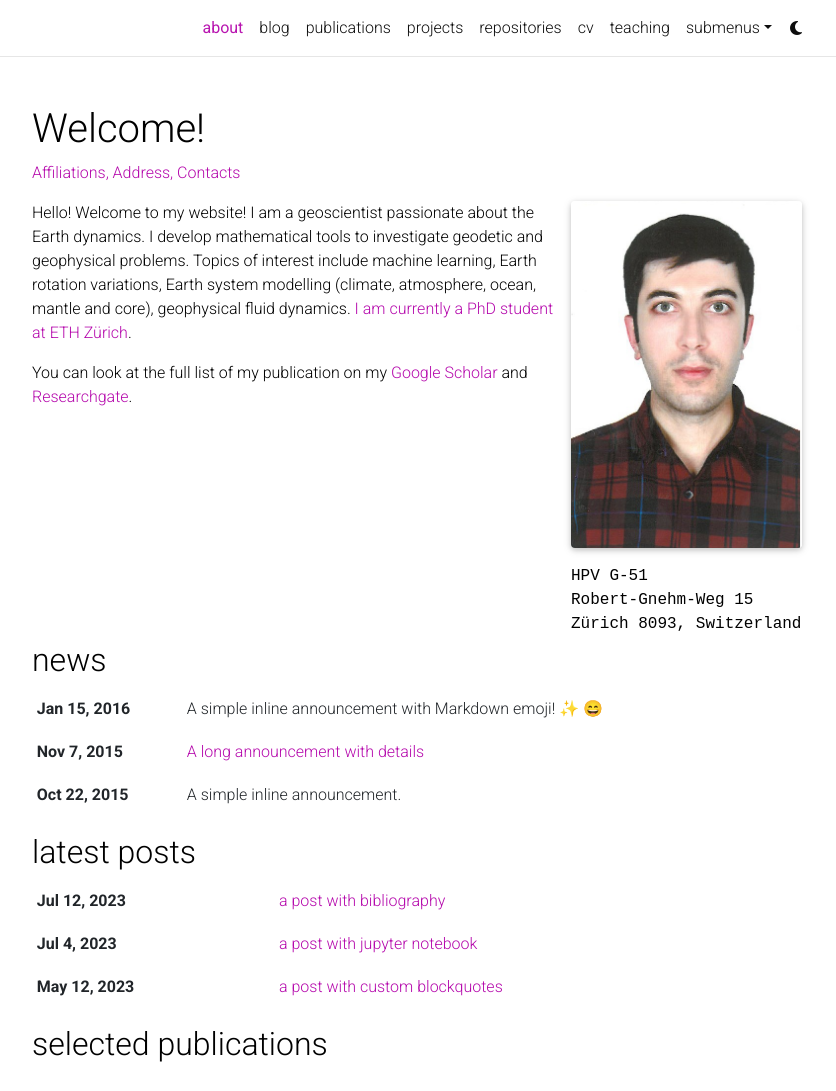
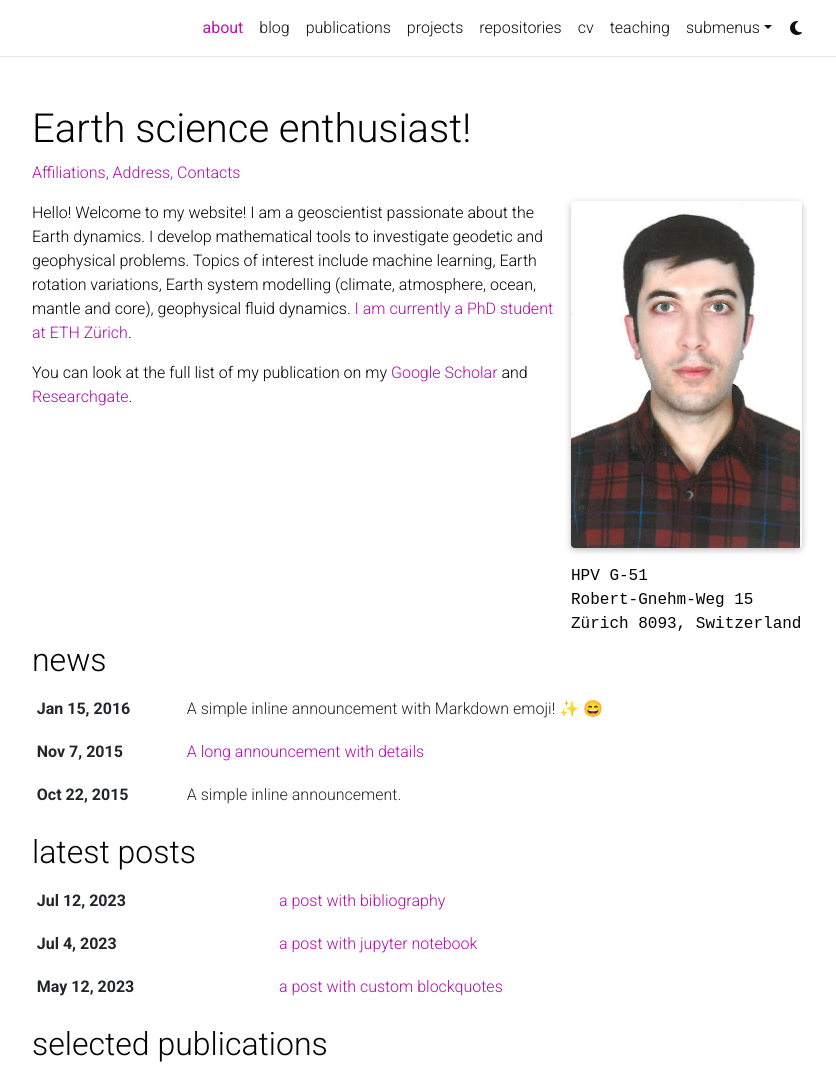
Before and after one commit to mkianis/mkianis.github.io, a Jekyll site: the page built from _pages/about.md, in a window 1280 px wide and 1380 px high, cut to the strip 0-1091 px from the top of the window. Shown: the whole strip, without its empty margins (223-1059 px from the left). Built offline with Jekyll 4.4.1, drawn with Linux system fonts in a browser that asks for light colours; full-size pictures stand in for the smaller copies a plugin makes; emoji names are drawn with the system emoji font; comment, search, counter and statistics services are not loaded; a style sheet for code colours, icons or effects is not loaded.

Commit message:
Update _config.yml

```diff
--- a/_config.yml
+++ b/_config.yml
@@ -2,7 +2,7 @@
 # Site settings
 # -----------------------------------------------------------------------------
 
-title: Welcome! # the website title (if blank, full name will be used instead)
+title: Earth science enthusiast! # the website title (if blank, full name will be used instead)
 first_name: Mostafa
 middle_name:
 last_name: Kiani Shahvandi
```
